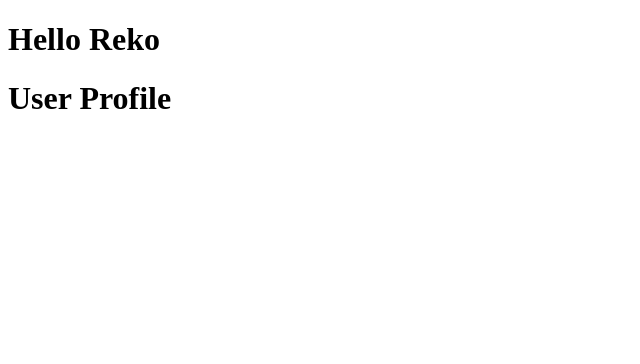
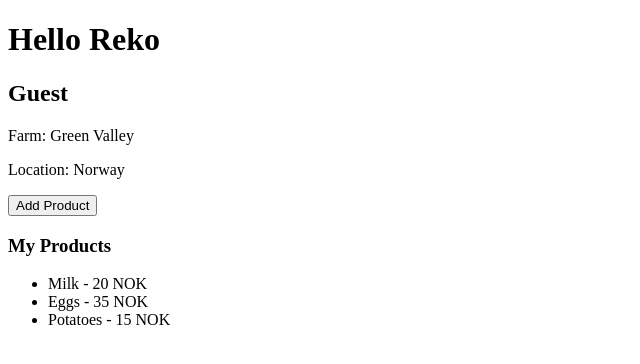
Before and after one commit to CatrineH/reko-market-mvp, a React (Vite) app in the folder reko-market-mvp.Client/: page /profile in a window 1280 px wide. Shown: the top 364 px of the page, without its empty margins (0-640 px from the left). Built offline with nearby package versions, Linux system fonts and the light colour scheme.

Commit message:
Userprofile markup: username, btn, product list

```diff
--- a/reko-market-mvp.Client/src/Components/Login.tsx
+++ b/reko-market-mvp.Client/src/Components/Login.tsx
@@ -12,7 +12,7 @@ function Login() {
       console.log("Submit triggered");
       console.log(`Velkommen, ${username}`);
 
-      navigate("/profile");
+      navigate("/profile", { state: { username } });
 
     }
 
--- a/reko-market-mvp.Client/src/Components/UserProfile.tsx
+++ b/reko-market-mvp.Client/src/Components/UserProfile.tsx
@@ -1,10 +1,54 @@
+import { useLocation, useNavigate } from "react-router-dom";
+
 function UserProfile() {
+  const location = useLocation();
+  const navigate = useNavigate();
 
-    return (
-      <>
-      <h1>User Profile</h1>
-      </>
-    )
-  }
+  const username = location.state?.username || "Guest";
 
-  export default UserProfile
+  // Temporary product list (mock data)
+  const products = [
+    { id: 1, name: "Milk", price: "20 NOK" },
+    { id: 2, name: "Eggs", price: "35 NOK" },
+    { id: 3, name: "Potatoes", price: "15 NOK" },
+  ];
+
+  return (
+    <div className="profile-container">
+
+      {/* Profile Header */}
+      <div className="profile-header">
+        <div className="profile-image"></div>
+
+        <div className="profile-info">
+          <h2 className="profile-username">{username}</h2>
+          <p className="profile-detail">Farm: Green Valley</p>
+          <p className="profile-detail">Location: Norway</p>
+        </div>
+      </div>
+
+      {/* Add Product Button */}
+      <div className="add-product-section">
+        <button onClick={() => navigate("/add-product")}>
+          Add Product
+        </button>
+      </div>
+
+      {/* Product List */}
+      <div className="product-list">
+        <h3>My Products</h3>
+
+        <ul>
+          {products.map((product) => (
+            <li key={product.id}>
+              {product.name} - {product.price}
+            </li>
+          ))}
+        </ul>
+      </div>
+
+    </div>
+  );
+}
+
+export default UserProfile;
```
